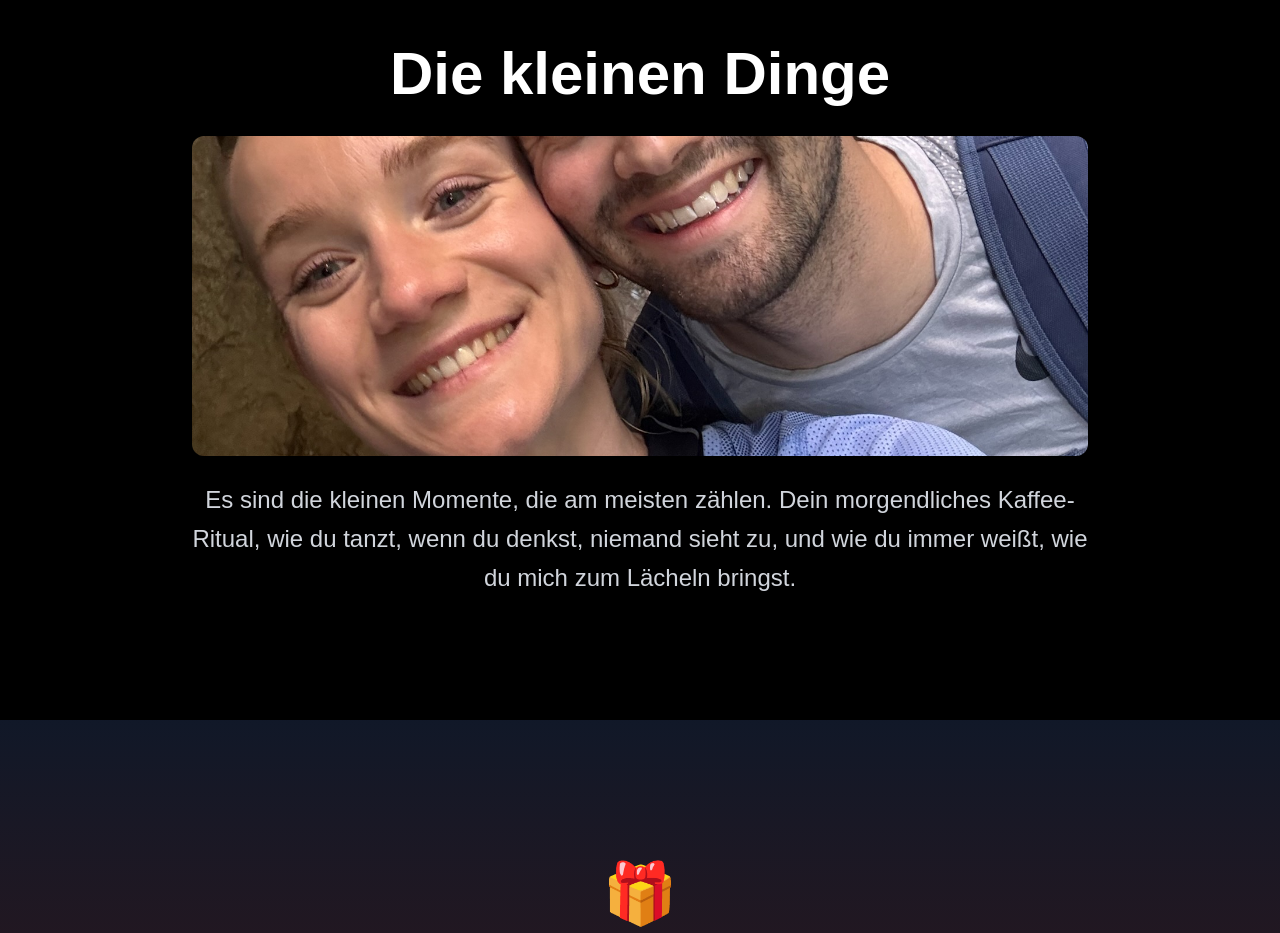
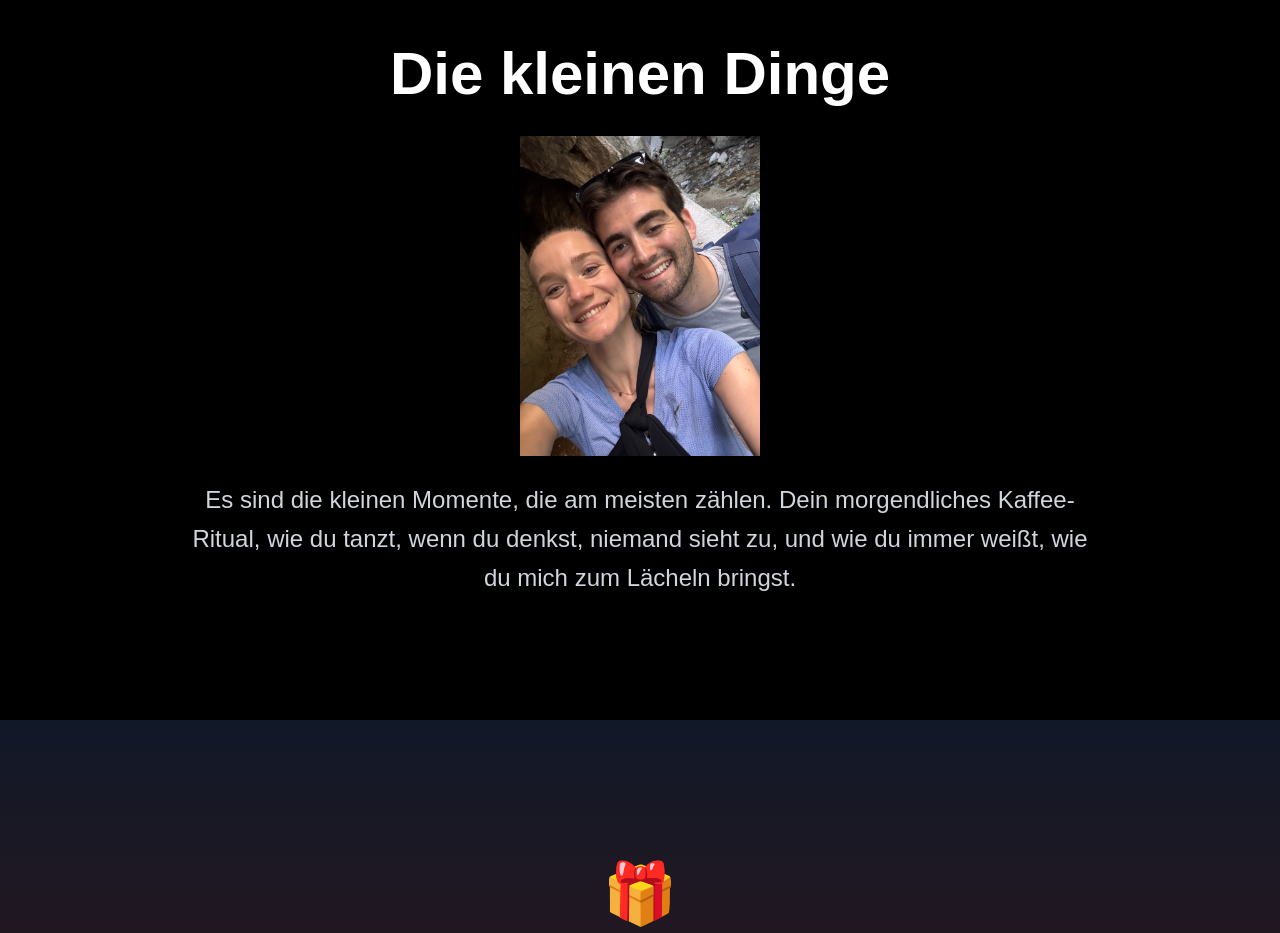
Before and after one commit to PinguGit/elias, a Next.js app: page /elias/elias in a window 1280 px wide. Shown: the part 2480-3413 px from the top of the page. Built offline with nearby package versions, Linux system fonts and the light colour scheme.

Commit message:
changes 2

```diff
--- a/app/elias/page.tsx
+++ b/app/elias/page.tsx
@@ -90,6 +90,7 @@ export default function Page() {
                 src="./IMG_5429.jpeg"
                 alt="Small moments"
                 className="w-full h-full object-cover object-center"
+                style={{ objectFit: 'scale-down' }}
               />
             </div>
             <p className="text-xl md:text-2xl text-gray-300 leading-relaxed">
--- a/app/page.tsx
+++ b/app/page.tsx
@@ -90,6 +90,7 @@ export default function Page() {
                 src="./IMG_5429.jpeg"
                 alt="Small moments"
                 className="w-full h-full object-cover object-center"
+                style={{ objectFit: 'scale-down' }}
               />
             </div>
             <p className="text-xl md:text-2xl text-gray-300 leading-relaxed">
```
